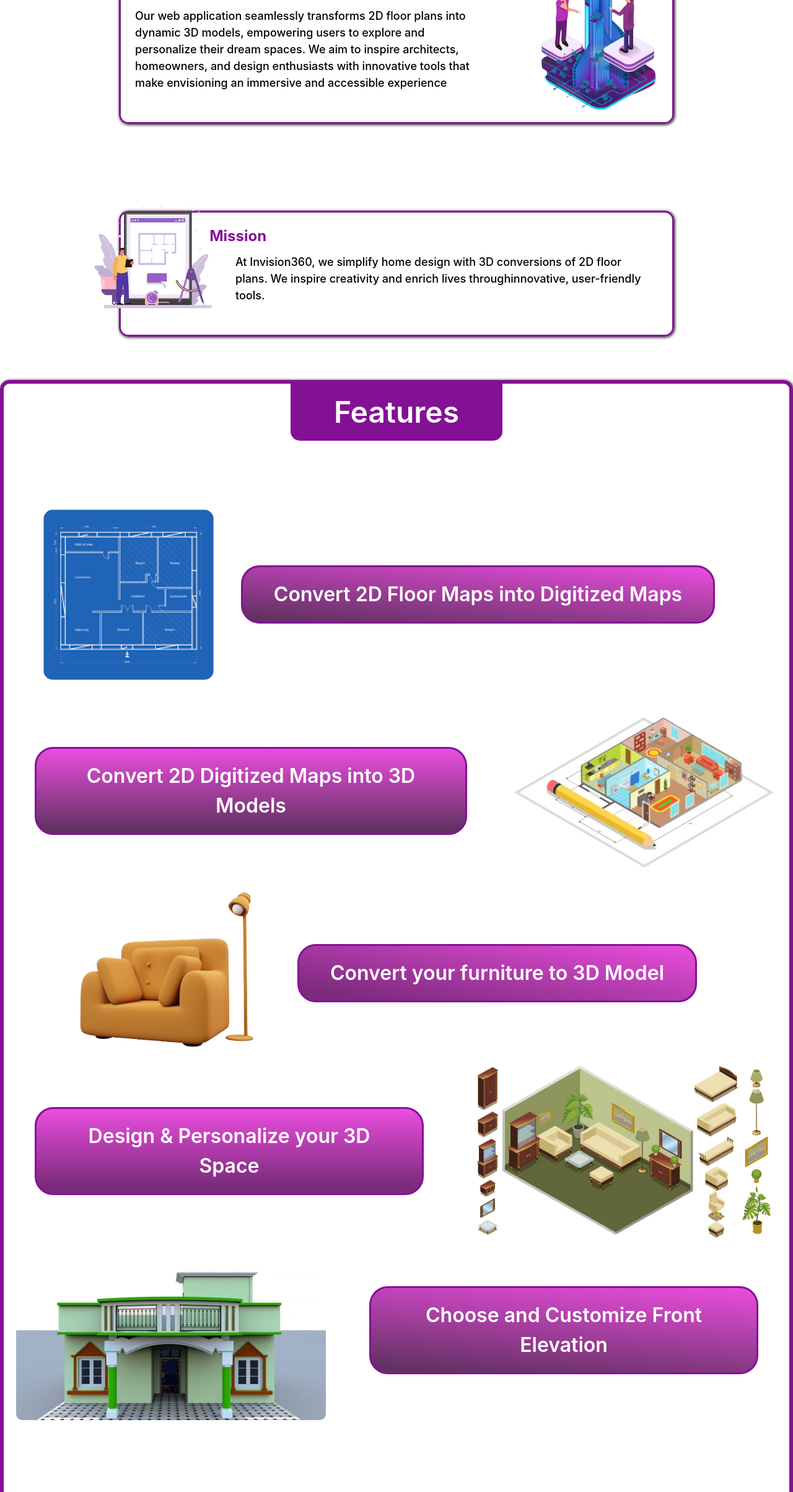
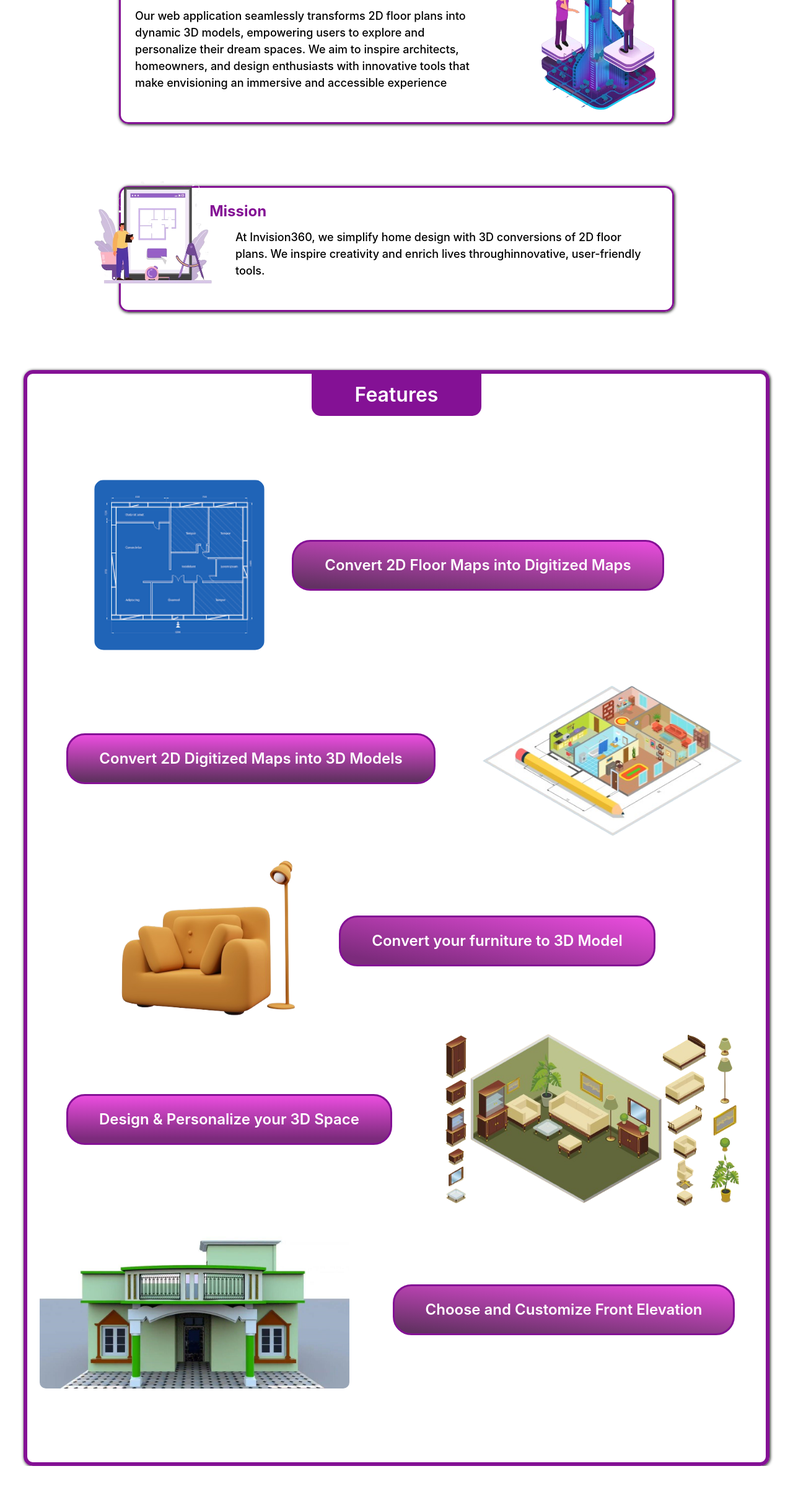
Before and after one commit to Invision36O/invision-frontend, a React (Vite) app: page / in a window 1280 px wide. Shown: the part 779-3186 px from the top of the page at 62% size. After the commit the page ends 3144 px from the top, so only its background shows below. Built offline with nearby package versions, Linux system fonts and the light colour scheme.

Commit message:
Landing Page

```diff
--- a/src/Components/Home.css
+++ b/src/Components/Home.css
@@ -126,7 +126,7 @@
 }
 
 .mission{
-  margin: 70px;
+  margin: 30px;
   text-align: left;
   width: 70%;
   border: 3px solid #841195;
@@ -167,11 +167,12 @@
   box-shadow: 1px 1px 5px;
   text-align: center;
   align-items: center;
+  margin-top: 5%;
 }
 
 .features h1{
   font-weight: 600;
-  font-size: xxx-large;
+  font-size: xx-large;
   border-radius: 0 0 15px 15px;
   background-color: #841195;
   width: fit-content;
@@ -180,7 +181,7 @@
 
 .features h2{
   font-weight: 600;
-  font-size: xx-large;
+  font-size: x-large;
   background: linear-gradient(185deg, rgb(234.6, 77.03, 222.75) 0%, rgb(98, 49, 98) 95.15%);
   color: #fff;
   padding: 20px 50px;
@@ -227,5 +228,10 @@
 }
 
 .front-elevation{
+  margin-top: 3%;
   margin-bottom: 10%;
 }
+
+.front-elevation img{
+  margin-top: -3%;
+}
```
